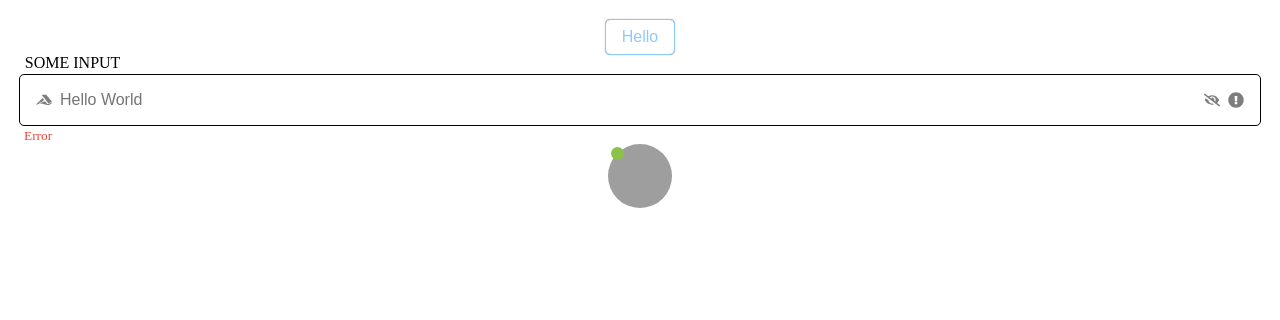
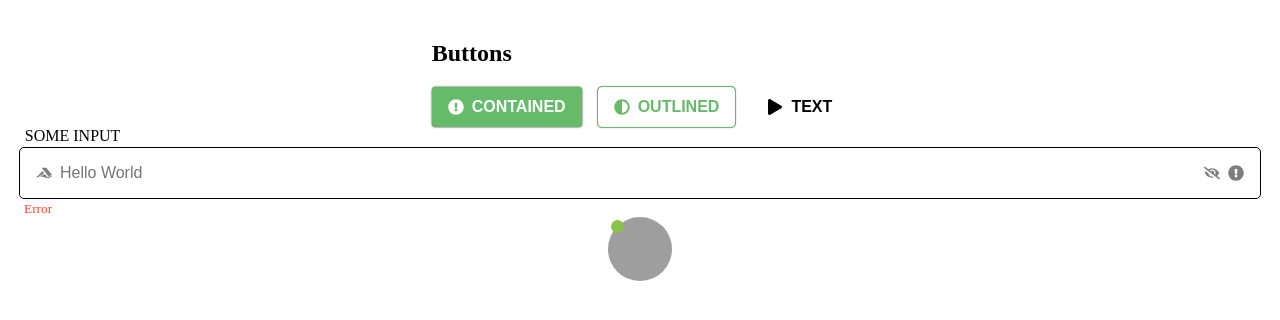
Before and after one commit to Maliklar/my-ui, a React (Create React App) app: page / in a window 1280 px wide. Shown: the top 320 px of the page. Built offline with nearby package versions, Linux system fonts and the light colour scheme; grey boxes are pictures that could not be loaded.

Commit message:
Updated button properties

```diff
--- a/src/App.tsx
+++ b/src/App.tsx
@@ -2,13 +2,43 @@ import "./App.css";
 import Avatar from "./components/Avatar";
 import Button from "./components/Button";
 import TextField from "./components/TextField";
-import { FaAccusoft, FaExclamationTriangle } from "react-icons/fa";
+import {
+  FaAccusoft,
+  FaAdjust,
+  FaExclamationCircle,
+  FaExclamationTriangle,
+  FaPlay,
+} from "react-icons/fa";
+import Dialog from "./components/Dialog";
+import { useEffect, useState } from "react";
+import Alert from "./components/Alert";
 import Color from "./types/styles/colors";
-import Dialog from "./components/Dialog";
-import { useState } from "react";
-import Alert from "./components/Alert";
+
+type Colors =
+  | "primary"
+  | "secondary"
+  | "success"
+  | "error"
+  | "warning"
+  | "none";
+
+const colors = ["primary", "secondary", "success", "error", "warning", "none"];
 function App() {
   const [open, setOpen] = useState(false);
+  const [color, setColor] = useState<Color>(colors[0] as Color);
+
+  useEffect(() => {
+    let i = 0;
+    let interval = setInterval(() => {
+      if (i >= colors.length) i = 0;
+      if (colors[i]) setColor(colors[i] as Color);
+      i++;
+    }, 2000);
+
+    return () => {
+      clearInterval(interval);
+    };
+  }, []);
   return (
     <div
       className="App"
@@ -17,9 +47,33 @@ function App() {
         height: 4000,
       }}
     >
-      <Button variant="outlined" color="primary">
-        Hello
-      </Button>
+      <section>
+        <h2>Buttons</h2>
+        <div
+          style={{
+            display: "flex",
+            gap: "1rem",
+            flexWrap: "wrap",
+          }}
+        >
+          <Button
+            variant="contained"
+            color={color}
+            startIcon={FaExclamationCircle}
+          >
+            Contained
+          </Button>
+
+          <Button variant="outlined" color={color} startIcon={FaAdjust}>
+            Outlined
+          </Button>
+
+          <Button variant="text" color={color} startIcon={FaPlay}>
+            Text
+          </Button>
+        </div>
+      </section>
+
       <TextField
         title="SOME INPUT"
         placeholder="Hello World"
--- a/src/components/Button/index.module.scss
+++ b/src/components/Button/index.module.scss
@@ -2,10 +2,77 @@
 
 .container {
   @extend .box;
-  padding: 0.5rem 1rem;
+  padding: 0.7rem 1rem;
+  gap: 0.5rem;
+  text-transform: uppercase;
+  font-weight: 600;
   cursor: pointer;
+  transition: background-color 0.3s;
 
   &[data-variant="outlined"] {
-    @extend .buttonOutlined;
+    @extend .outlined;
+  }
+  &[data-variant="contained"] {
+    @extend .contained;
+  }
+  &[data-variant="text"] {
+    box-shadow: none;
   }
 }
+
+@mixin setOutlinedStyles($color) {
+  outline: 1px solid $color;
+  color: $color;
+}
+
+@mixin setContainedStyles($color, $color-tertiary) {
+  background-color: $color;
+  color: $color-tertiary;
+  &:hover {
+    background-color: red;
+  }
+}
+
+.outlined {
+  background-color: transparent;
+  &[data-color="primary"] {
+    @include setOutlinedStyles($color-primary);
+  }
+  &[data-color="secondary"] {
+    @include setOutlinedStyles($color-secondary);
+  }
+  &[data-color="success"] {
+    @include setOutlinedStyles($color-success);
+  }
+  &[data-color="warning"] {
+    @include setOutlinedStyles($color-warning);
+  }
+  &[data-color="error"] {
+    @include setOutlinedStyles($color-error);
+  }
+  &[data-color="info"] {
+    @include setOutlinedStyles($color-info);
+  }
+}
+
+.contained {
+  background-color: transparent;
+  &[data-color="primary"] {
+    @include setContainedStyles($color-primary, $color-primary-tertiary);
+  }
+  &[data-color="secondary"] {
+    @include setContainedStyles($color-secondary, $color-secondary-tertiary);
+  }
+  &[data-color="success"] {
+    @include setContainedStyles($color-success, $color-success-tertiary);
+  }
+  &[data-color="warning"] {
+    @include setContainedStyles($color-warning, $color-warning-tertiary);
+  }
+  &[data-color="error"] {
+    @include setContainedStyles($color-error, $color-error-tertiary);
+  }
+  &[data-color="info"] {
+    @include setContainedStyles($color-info, $color-info-tertiary);
+  }
+}
--- a/src/styles/components/box.module.scss
+++ b/src/styles/components/box.module.scss
@@ -127,8 +127,6 @@
     font-size: 1.3em;
   }
 
-
-
   &:disabled {
     pointer-events: none;
     opacity: 0.8;
@@ -157,31 +155,7 @@
   }
 }
 
-.buttonOutlined {
-  background-color: transparent;
-  &[data-color="primary"] {
-    outline: 1px solid $color-primary;
-    color: $color-primary;
-  }
-  &[data-color="secondary"] {
-    outline: 1px solid $color-secondary;
-    color: $color-secondary;
-  }
-  &[data-color="success"] {
-    outline: 1px solid $color-success;
-    color: $color-success;
-  }
-  &[data-color="warning"] {
-    outline: 1px solid $color-warning;
-    color: $color-warning;
-  }
-  &[data-color="error"] {
-    outline: 1px solid $color-error;
-    color: $color-error;
-  }
-}
-
-.nameItLaterIMPORTANT{
+.nameItLaterIMPORTANT {
   &[data-color="primary"] {
     background-color: $color-primary;
     color: $color-primary-tertiary;
```
